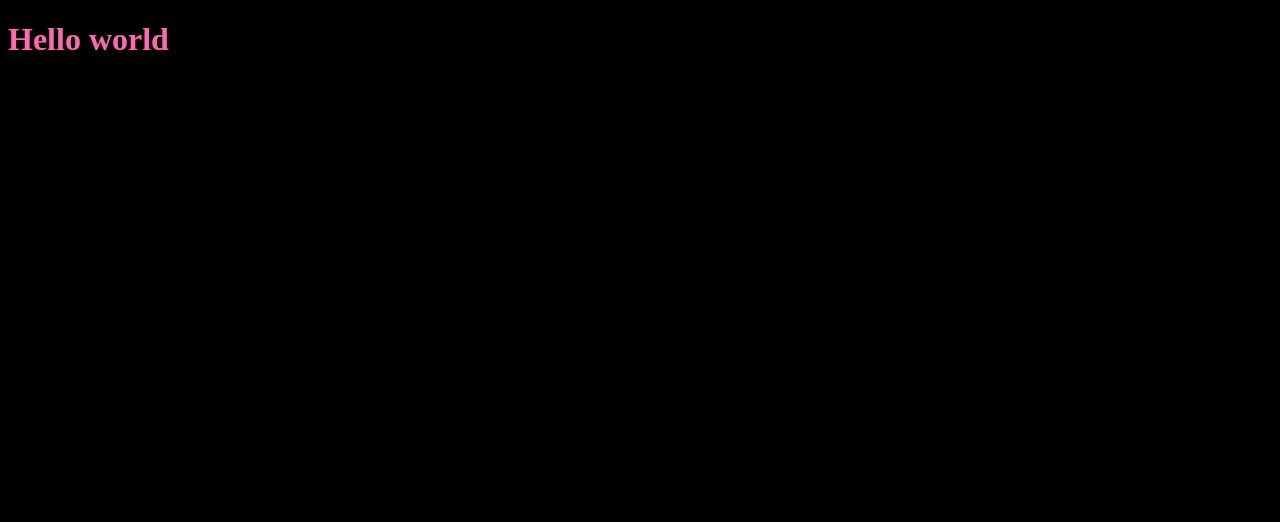
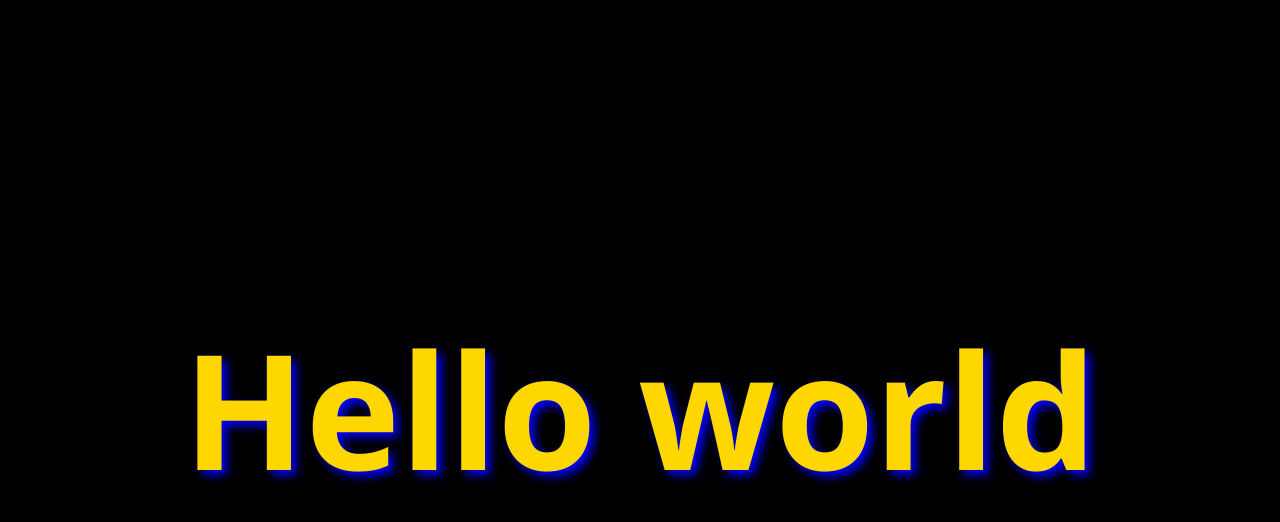
Before and after one commit to goks-skog/Upskill_task0, a plain HTML site: page index.html in a window 1280 px wide. Drawn offline with Linux system fonts and the light colour scheme.

Commit message:
Update index.html

```diff
--- a/index.html
+++ b/index.html
@@ -2,9 +2,23 @@
 <html lang="en">
 <head>
     <meta charset="UTF-8">
-    <title>Inline</title>
+    <title>Task 0</title>
+    <style>
+        body{
+            background-color: black;
+            color: gold;
+            font-size: 80px;
+            font-family: 'Segoe UI', Tahoma, Geneva, Verdana, sans-serif;
+            font-weight: bold;
+            display: flex;
+            text-shadow: 5px 5px 10px blue;
+            justify-content: center;
+            align-items: center;
+            height: 100vh;
+        }
+    </style>
 </head>
-<body style="background-color: black;color:hotpink">
+<body>
     <h1>Hello world</h1>
 </body>
 </html>
```
